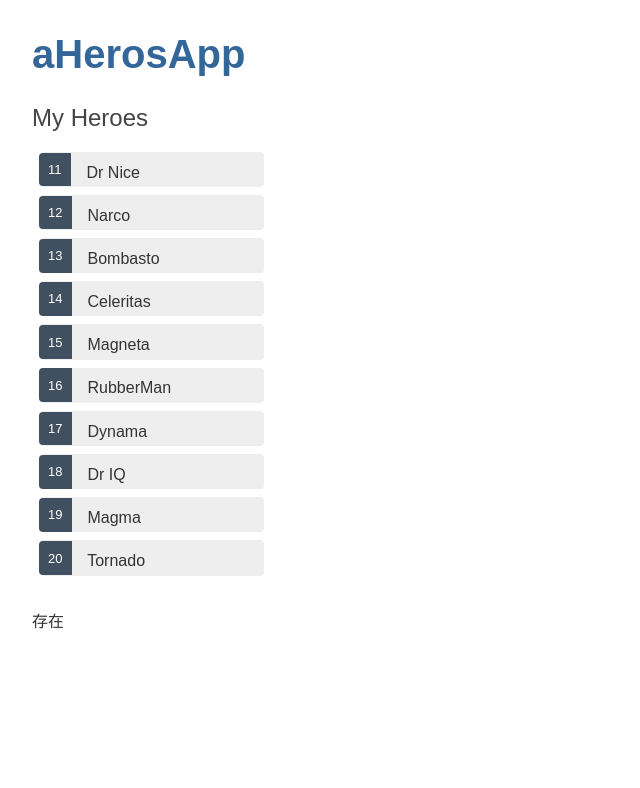
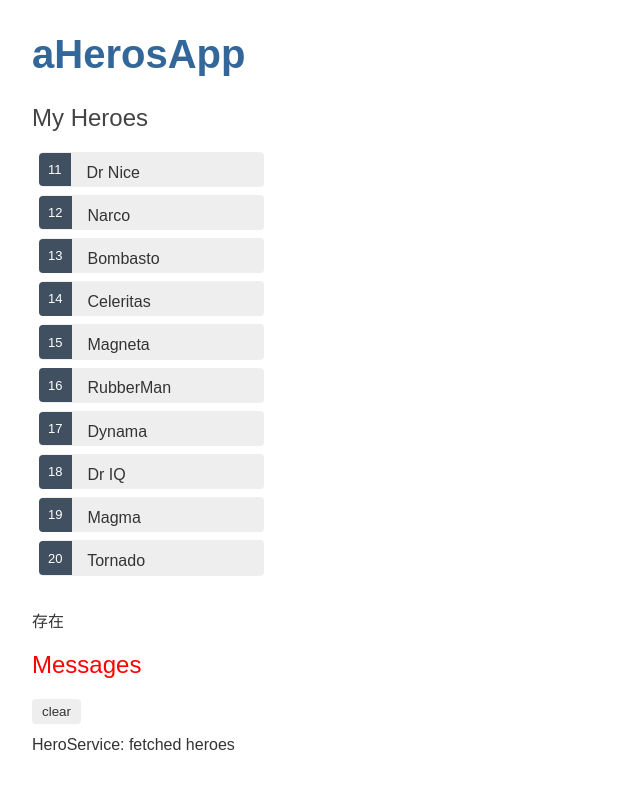
Before and after one commit to flysaki/angular-practice-heroes, an Angular app: page / in a window 1280 px wide. Shown: the top 788 px of the page, without its empty margins (0-640 px from the left). Built offline with nearby package versions, Linux system fonts and the light colour scheme.

Commit message:
04 Message送信→表示

```diff
--- a/src/app/app.component.html
+++ b/src/app/app.component.html
@@ -1,4 +1,5 @@
 <div style="">
   <h1>{{ title }}</h1>
   <app-heroes></app-heroes>
+  <app-messages></app-messages>
 </div>
--- a/src/app/app.module.ts
+++ b/src/app/app.module.ts
@@ -6,12 +6,14 @@
 import {RouterModule} from '@angular/router';
 import {FormsModule} from '@angular/forms';
 import { HeroDetailComponent } from './hero-detail/hero-detail.component';
+import { MessagesComponent } from './messages/messages.component';
 
 @NgModule({
   declarations: [
     AppComponent,
     HeroesComponent,
-    HeroDetailComponent
+    HeroDetailComponent,
+    MessagesComponent
   ],
     imports: [
         BrowserModule,
--- a/src/app/hero.service.ts
+++ b/src/app/hero.service.ts
@@ -2,14 +2,19 @@
 import {Hero} from './hero';
 import {HEROES} from './mock-heroes';
 import {Observable, of} from 'rxjs';
+import {MessageService} from './message.service';
 
 @Injectable({
   providedIn: 'root'
 })
 export class HeroService {
 
-  constructor() { }
+  constructor(
+    private messageService: MessageService,
+  ) { }
   getHeroes(): Observable<Hero[]> {
+    // TODO: send the message _after_ fetching the heroes
+    this.messageService.add('HeroService: fetched heroes');
     return of(HEROES);
   }
 }
--- /dev/null
+++ b/src/app/message.service.ts
@@ -0,0 +1,18 @@
+import { Injectable } from '@angular/core';
+
+@Injectable({
+  providedIn: 'root'
+})
+export class MessageService {
+  messages: string[] = [];
+
+  constructor() { }
+
+  add(message: string): void {
+    this.messages.push(message);
+  }
+
+  clear(): void {
+    this.messages = [];
+  }
+}
--- /dev/null
+++ b/src/app/messages/messages.component.css
@@ -0,0 +1,35 @@
+/* MessagesComponent's private CSS styles */
+h2 {
+  color: red;
+  font-family: Arial, Helvetica, sans-serif;
+  font-weight: lighter;
+}
+body {
+  margin: 2em;
+}
+body, input[text], button {
+  color: crimson;
+  font-family: Cambria, Georgia;
+}
+
+button.clear {
+  font-family: Arial;
+  background-color: #eee;
+  border: none;
+  padding: 5px 10px;
+  border-radius: 4px;
+  cursor: pointer;
+  cursor: hand;
+}
+button:hover {
+  background-color: #cfd8dc;
+}
+button:disabled {
+  background-color: #eee;
+  color: #aaa;
+  cursor: auto;
+}
+button.clear {
+  color: #333;
+  margin-bottom: 12px;
+}
--- /dev/null
+++ b/src/app/messages/messages.component.html
@@ -0,0 +1,6 @@
+<div *ngIf="messageService.messages.length">
+  <h2>Messages</h2>
+  <button class="clear"
+          (click)="messageService.clear()">clear</button>
+  <div *ngFor="let message of messageService.messages">{{message}}</div>
+</div>
--- /dev/null
+++ b/src/app/messages/messages.component.ts
@@ -0,0 +1,18 @@
+import { Component, OnInit } from '@angular/core';
+import {MessageService} from '../message.service';
+
+@Component({
+  selector: 'app-messages',
+  templateUrl: './messages.component.html',
+  styleUrls: ['./messages.component.css']
+})
+export class MessagesComponent implements OnInit {
+
+  constructor(
+    public messageService: MessageService,
+  ) { }
+
+  ngOnInit(): void {
+  }
+
+}
```
Also changed, not shown: 2 other files (tests, documents, lock files or other folders).
